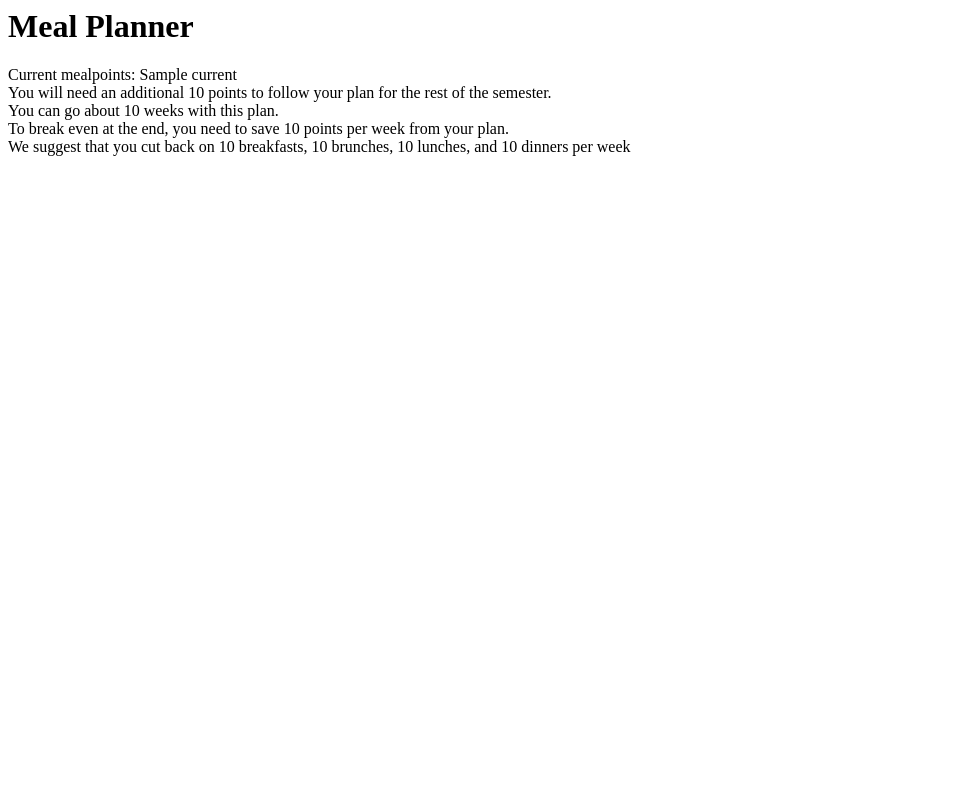
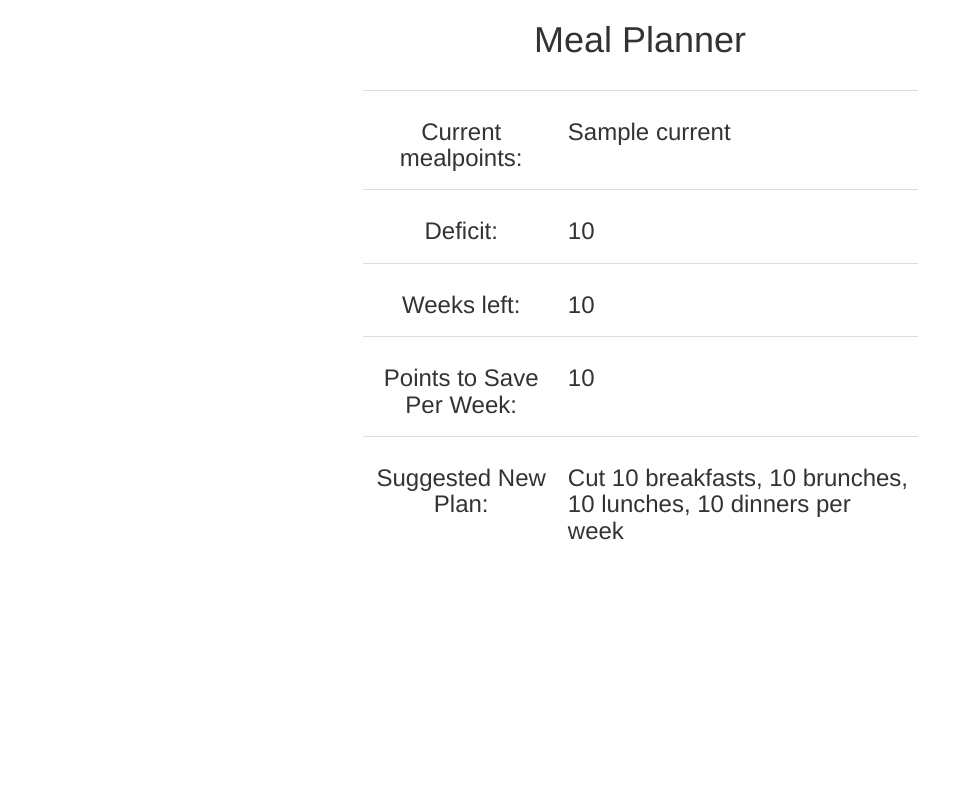
Before and after one commit to AllanYangZhou/meal-points, a Flask app: template templates/newplan.html in a window 1280 px wide. Shown: the whole page, without its empty margins (0-973 px from the left). Run offline with Flask 2, Linux system fonts and the light colour scheme; the template is opened without the code that fills it: most values are stand-ins (such as "Sample title", 1, 10 or a date in 2020); some libraries are stand-ins or nearby versions.

Commit message:
Finished!

```diff
--- a/server.py
+++ b/server.py
@@ -71,6 +71,7 @@ def mealOptimize(pointsToSave, lst):
 	brunches, breakfasts, lunches, dinners = 0, 0, 0, 0
 	countBrunch, countBreakfast, countLunch, countDinner = 0,0,0,0
 	index = 4
+	print(len(lst))
 	if lst[0] == False:
 		brunches +=1
 
@@ -100,7 +101,10 @@ def mealOptimize(pointsToSave, lst):
 			dinners+=1
 		index+=3
 
-	while abs(pointsToSave) >= 3 and (breakfasts > 0 or brunches > 0 or lunches > 0 or dinners> 0):
+
+	pointsToSave = abs(pointsToSave)
+
+	while pointsToSave >= 0 and (breakfasts > 0 or brunches > 0 or lunches > 0 or dinners> 0):
 		if breakfasts > 0:
 			breakfasts -= 1
 			countBreakfast  +=1
@@ -116,10 +120,11 @@ def mealOptimize(pointsToSave, lst):
 			countLunch +=1
 			pointsToSave -= 7
 
-		elif dinners >0:
+		elif dinners > 0:
 			dinners -= 1
 			countDinner +=1
 			pointsToSave -= 8
+
 
 	return [countBreakfast,countBrunch,countLunch,countDinner]
 
@@ -147,6 +152,7 @@ def calculate():
 	addlist("Tuesday-dinner")
 	addlist("Wednesday-breakfast")
 	addlist("Wednesday-lunch")
+	addlist("Wednesday-dinner")
 	addlist("Thursday-breakfast")
 	addlist("Thursday-lunch")
 	addlist("Thursday-dinner")
@@ -154,7 +160,8 @@ def calculate():
 	addlist("Friday-lunch")
 	addlist("Friday-dinner")
 
-	decision = mealCalculate(int(mealpoints), whichMeals)
+
+	decision = mealCalculate(float(mealpoints), whichMeals)
 
 
 	if decision[1] == None:
--- a/templates/index.html
+++ b/templates/index.html
@@ -36,6 +36,9 @@
         </div>
         <div class="col-md-3"></div>
       </div>
+      <div>
+      <p align="center">Won Park, Andrew Shao, Phil Tow, Allan Zhou</p>
+    </div>
     </div>
     <script type="text/javascript" src="https://ajax.googleapis.com/ajax/libs/angularjs/1.2.26/angular.min.js"></script>
     <script type="text/javascript" src="../static/app.js"></script>
--- a/templates/newplan.html
+++ b/templates/newplan.html
@@ -1,18 +1,40 @@
+
+
 <html>
   <head>
   </head>
     <title>Meal Planner</title>
+    <link rel="stylesheet" href="https://maxcdn.bootstrapcdn.com/bootstrap/3.2.0/css/bootstrap.min.css">
   <body>
-    <h1>Meal Planner</h1>
-
-    Current mealpoints:   {{ current }} <br />
-    You will need an additional {{deficitPoints}} points to follow your plan for the rest of the semester. <br />
-   	You can go about {{weeksleft}} weeks with this plan. <br />
-   	To break even at the end, you need to save {{additionPoints}} points per week from your plan. <br />
-
-    We suggest that you cut back on {{breakfast}} breakfasts, {{brunch}} brunches, {{lunch}} lunches, and {{dinner}} dinners per week
-
-
-    </script>
+    <div class="container">
+      <div class="row">
+        <div class="col-md-3"></div>
+        <div class="col-md-6">
+          <h1 align="center">Meal Planner</h1>
+          <br />
+          <table class="table">
+            <tr>
+              <td><h3 align="center">Current mealpoints:</h3></td>
+              <td><h3> {{ current }} </h3></td></tr>
+            <tr>
+              <td><h3 align="center">Deficit:</h3></td>
+              <td><h3>{{ deficitPoints }}</h3></td>
+            </tr>
+            <tr>
+              <td><h3 align="center">Weeks left: </h3></td>
+              <td><h3>{{weeksleft}}</h3></td>
+            <tr>
+              <td><h3 align = "center"> Points to Save Per Week: </h3></td>
+              <td><h3>{{additionPoints}}</h3></td>
+            </tr>
+            <tr>
+              <td><h3 align = "center"> Suggested New Plan: </h3></td>
+              <td><h3> Cut {{breakfast}} breakfasts, {{brunch}} brunches, {{lunch}} lunches, {{dinner}} dinners per week</h3></td>
+            </tr>
+          </table>
+        </div>
+        <div class="col-md-3"></div>
+      </div>
+    </div>
   </body>
 </html>
--- a/templates/results.html
+++ b/templates/results.html
@@ -20,7 +20,7 @@
               <td><h3>{{ excessPoints }}</h3></td>
             </tr>
             <tr>
-              <td><h3 align="center">Points per week: </h3></td>
+              <td><h3 align="center">Points to spend a la carte per week: </h3></td>
               <td><h3>{{mealPointsPerWeek}}</h3></td>
           </table>
         </div>
```
Also changed, not shown: templates/deficit.html (+6 -1 lines).
